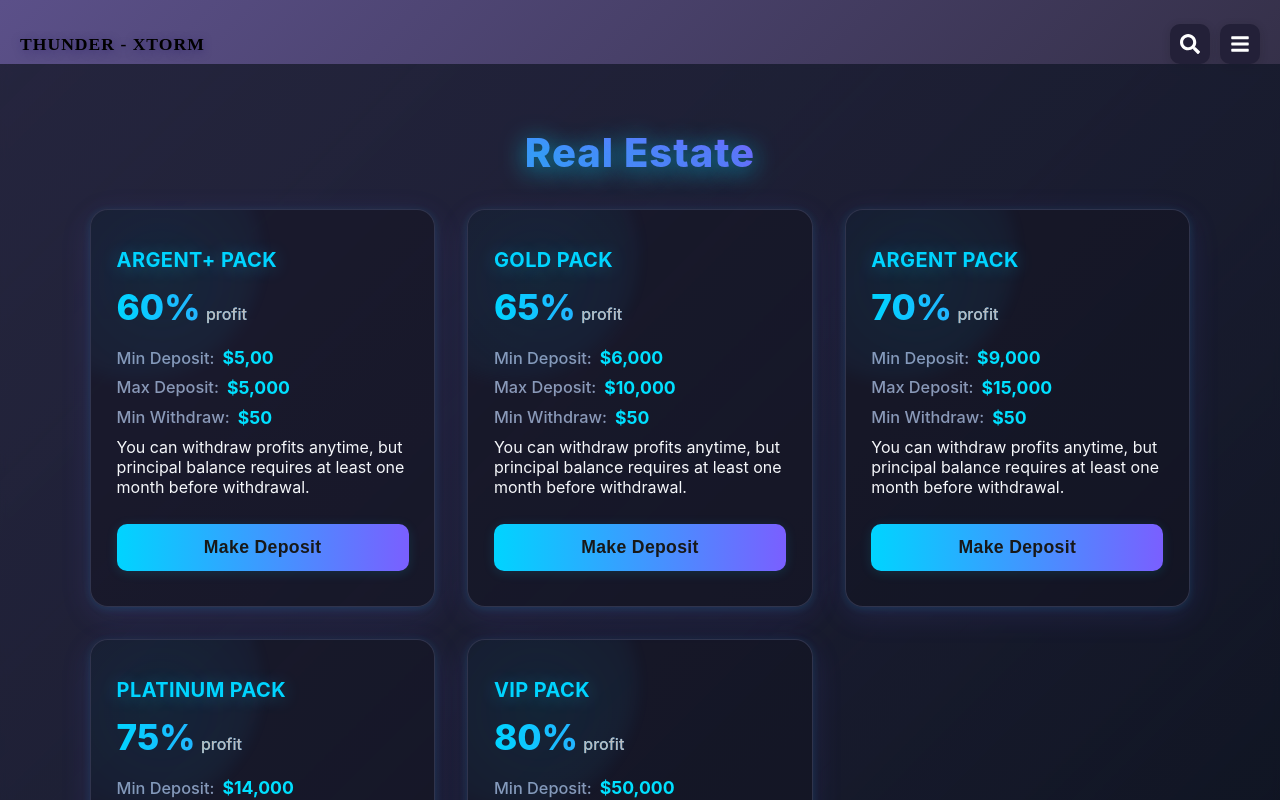
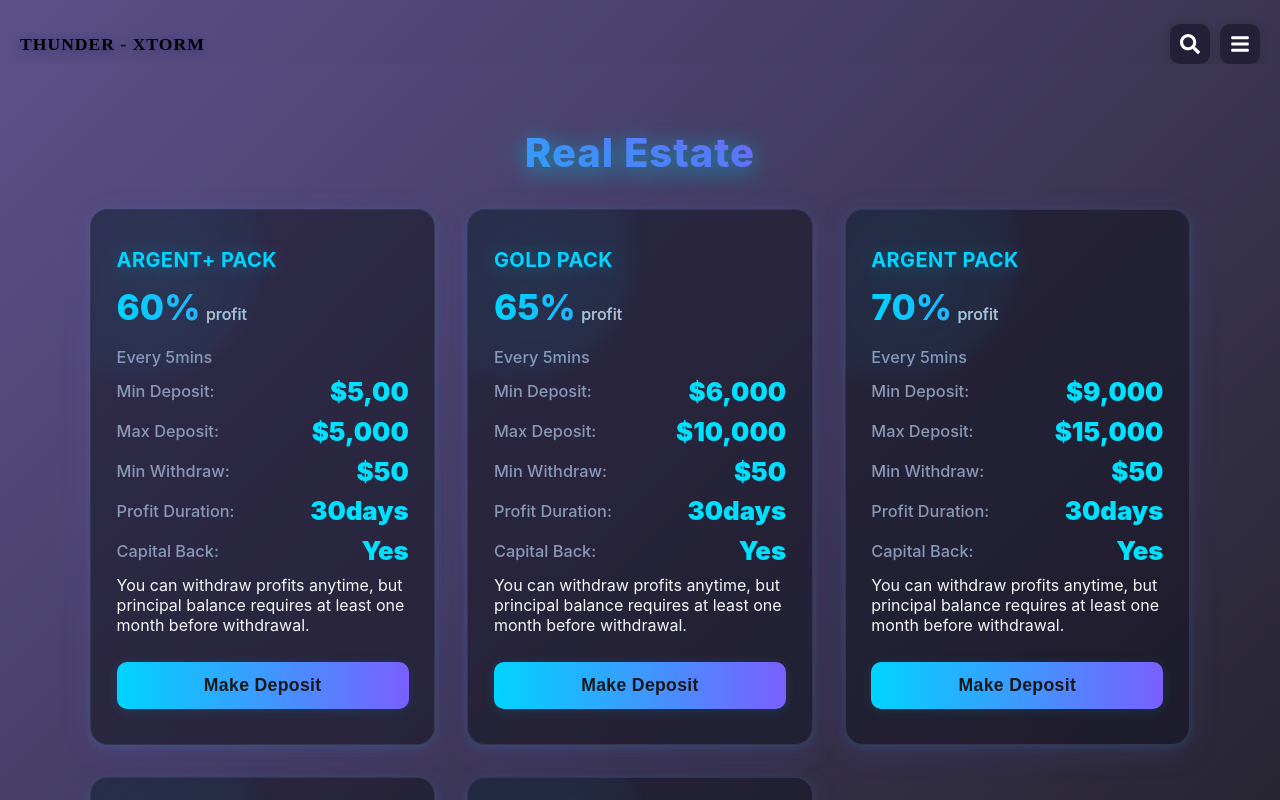
Before and after one commit to Omekagu/thunderX, a React (Create React App) app: page /investmentPlans in a window 1280 px wide. Shown: the top 800 px of the page. Built offline with nearby package versions, Linux system fonts and the light colour scheme.

Commit message:
feat: enhance Investment Plan component with additional plan details and improved styles for better readability

```diff
--- a/src/Components/User/InvestmentplanComponent.jsx
+++ b/src/Components/User/InvestmentplanComponent.jsx
@@ -7,7 +7,10 @@ const plans = [
     profit: '60%',
     minDeposit: '5,00',
     maxDeposit: '5,000',
-    minWithdraw: '50'
+    minWithdraw: '50',
+    duration: 'Every 5mins',
+    for: '30days',
+    capital_back: 'Yes'
   },
   {
     id: 2,
@@ -15,7 +18,10 @@ const plans = [
     profit: '65%',
     minDeposit: '6,000',
     maxDeposit: '10,000',
-    minWithdraw: '50'
+    minWithdraw: '50',
+    duration: 'Every 5mins',
+    for: '30days',
+    capital_back: 'Yes'
   },
   {
     id: 3,
@@ -23,7 +29,10 @@ const plans = [
     profit: '70%',
     minDeposit: '9,000',
     maxDeposit: '15,000',
-    minWithdraw: '50'
+    minWithdraw: '50',
+    duration: 'Every 5mins',
+    for: '30days',
+    capital_back: 'Yes'
   },
   {
     id: 4,
@@ -31,7 +40,10 @@ const plans = [
     profit: '75%',
     minDeposit: '14,000',
     maxDeposit: '20,000',
-    minWithdraw: '50'
+    minWithdraw: '50',
+    duration: 'Every 5mins',
+    for: '30days',
+    capital_back: 'Yes'
   },
   {
     id: 5,
@@ -39,7 +51,10 @@ const plans = [
     profit: '80%',
     minDeposit: '50,000',
     maxDeposit: '100,000,000',
-    minWithdraw: '50'
+    minWithdraw: '50',
+    duration: 'Every 5mins',
+    for: '30days',
+    capital_back: 'Yes'
   }
 ]
 
@@ -60,13 +75,25 @@ export default function InvestmentPlanComponent () {
             </p>
             <ul>
               <li>
-                <span>Min Deposit:</span> <strong>${plan.minDeposit}</strong>
+                <span>{plan.duration}</span>
+              </li>
+              <li>
+                <span>Min Deposit:</span>{' '}
+                <strong style={{ alignSelf: 'flex-start' }}>
+                  ${plan.minDeposit}
+                </strong>
               </li>
               <li>
                 <span>Max Deposit:</span> <strong>${plan.maxDeposit}</strong>
               </li>
               <li>
                 <span>Min Withdraw:</span> <strong>${plan.minWithdraw}</strong>
+              </li>
+              <li>
+                <span>Profit Duration:</span> <strong>{plan.for}</strong>
+              </li>
+              <li>
+                <span>Capital Back:</span> <strong>{plan.capital_back}</strong>
               </li>
             </ul>
 
--- a/src/scss/User/components/_investplanComponent.scss
+++ b/src/scss/User/components/_investplanComponent.scss
@@ -4,11 +4,7 @@
 }
 .investmentplans-section {
   padding: 4rem 1.5rem;
-  background: linear-gradient(
-    135deg,
-    rgba(24, 27, 44, 0.8) 0%,
-    rgba(8, 16, 33, 0.7) 100%
-  );
+  background: linear-gradient(135deg, #5b5089 0%, #181818 100%);
   color: #f5f7fa;
   font-family: 'Inter', 'Segoe UI', Arial, sans-serif;
   backdrop-filter: blur(3px);
@@ -32,10 +28,10 @@
   }
   p {
     color: #b0b8c4;
-    font-size: 1.1rem;
+    font-size: 1rem;
     max-width: 650px;
     margin: 0 auto 2rem;
-    font-weight: 500;
+    font-weight: 900;
     letter-spacing: 0.02em;
   }
 }
@@ -120,6 +116,7 @@
       margin-bottom: 0.55rem;
       display: flex;
       align-items: center;
+      justify-content: space-between;
       gap: 0.5rem;
       span {
         color: #8a99b8;
@@ -129,8 +126,8 @@
       }
       strong {
         color: #00e0ff;
-        font-weight: 700;
-        font-size: 1.08em;
+        font-weight: 900;
+        font-size: 1.58em;
       }
     }
   }
```
